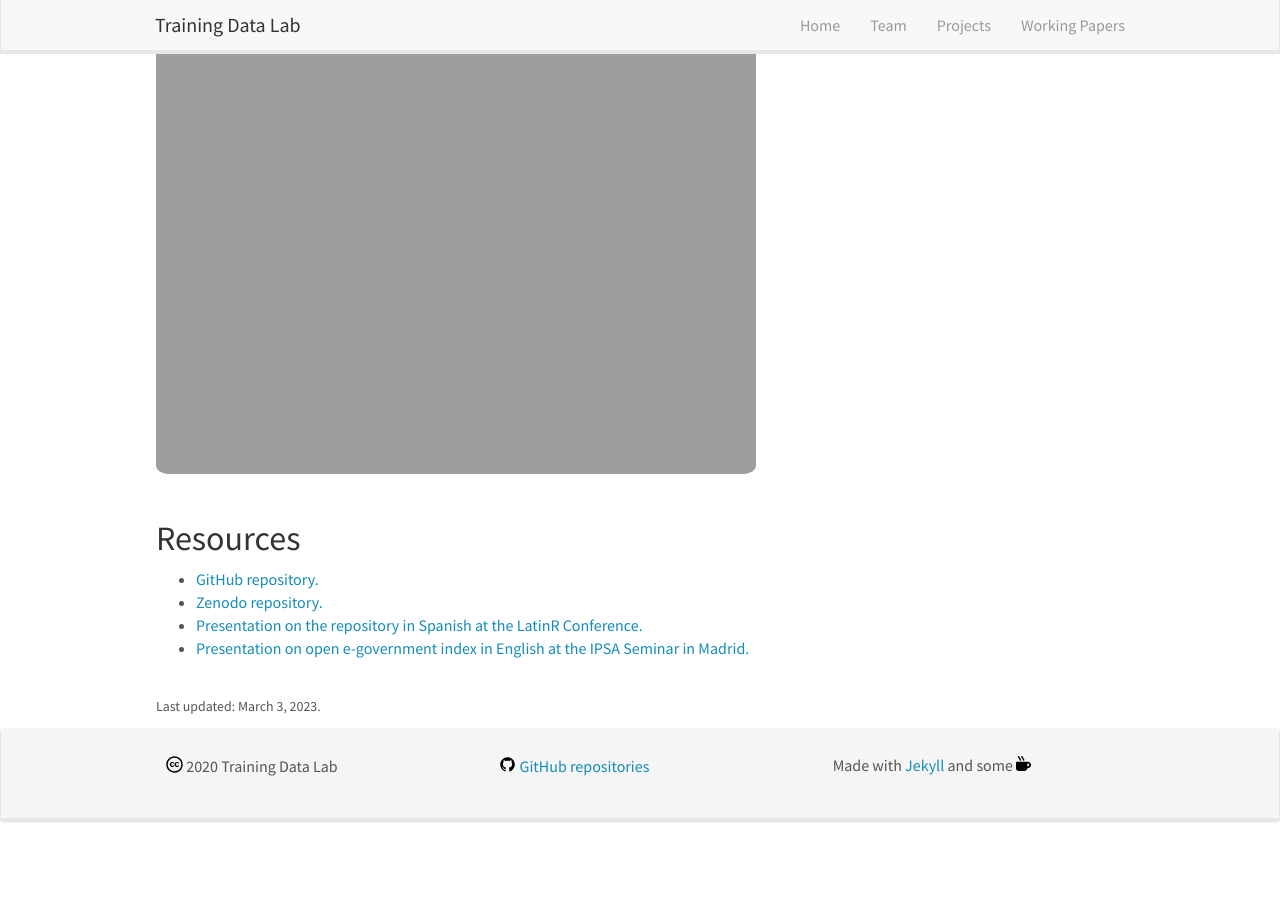
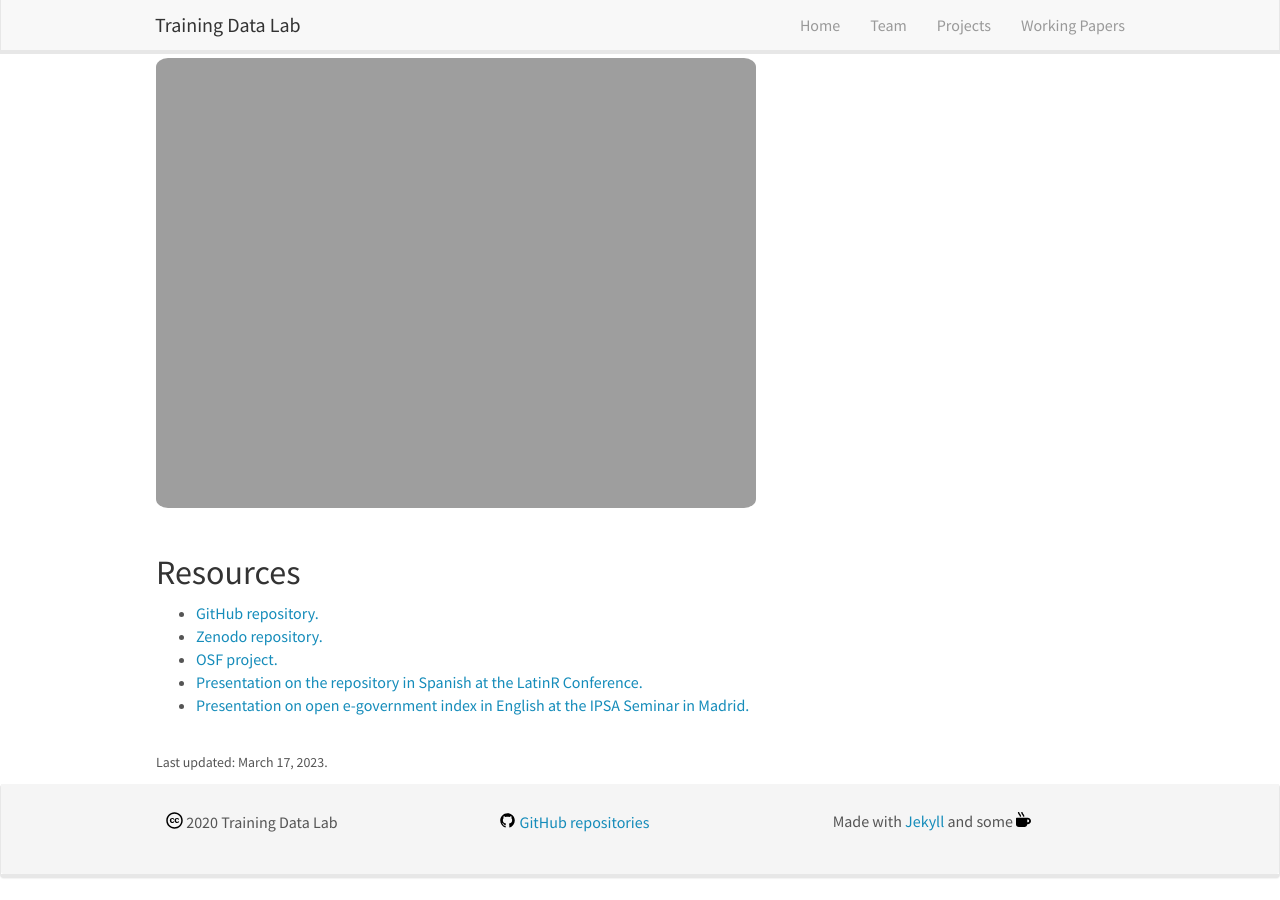
Before and after one commit to training-datalab/old-training-datalab.com, a Jekyll site: the page built from _pages/local-government-indicators.md, in a window 1280 px wide and 900 px high, scrolled down 787 px. Built offline with Jekyll 4.4.1, drawn with Linux system fonts in a browser that asks for light colours; nearby versions of some CDN libraries; before the commit the page ends 1631 px from its top, so only the background shows below that; some of the changed text lies outside the part shown.

Commit message:
Update local-government-indicators.md

```diff
--- a/_pages/local-government-indicators.md
+++ b/_pages/local-government-indicators.md
@@ -37,8 +39,9 @@
 <ul>
 <li><a href="https://github.com/bgonzalezbustamante/local-gov-indicators" target="_blank">GitHub repository.</a></li>
 <li><a href="https://doi.org/10.5281/zenodo.7568387" target="_blank">Zenodo repository.</a></li>
+<li><a href="https://doi.org/10.17605/OSF.IO/32WSK" target="_blank">OSF project.</a></li>
 <li><a href="https://youtu.be/AmUQnQbKabQ" target="_blank">Presentation on the repository in Spanish at the LatinR Conference.</a></li>
 <li><a href="https://youtu.be/BL9qaoqbdWk" target="_blank">Presentation on open e-government index in English at the IPSA Seminar in Madrid.</a></li>
 </ul>
 <br />
-<small>Last updated: March 3, 2023.</small>
+<small>Last updated: March 17, 2023.</small>
```
Also changed, not shown: other parts of _pages/local-government-indicators.md (+2 -0 lines).
